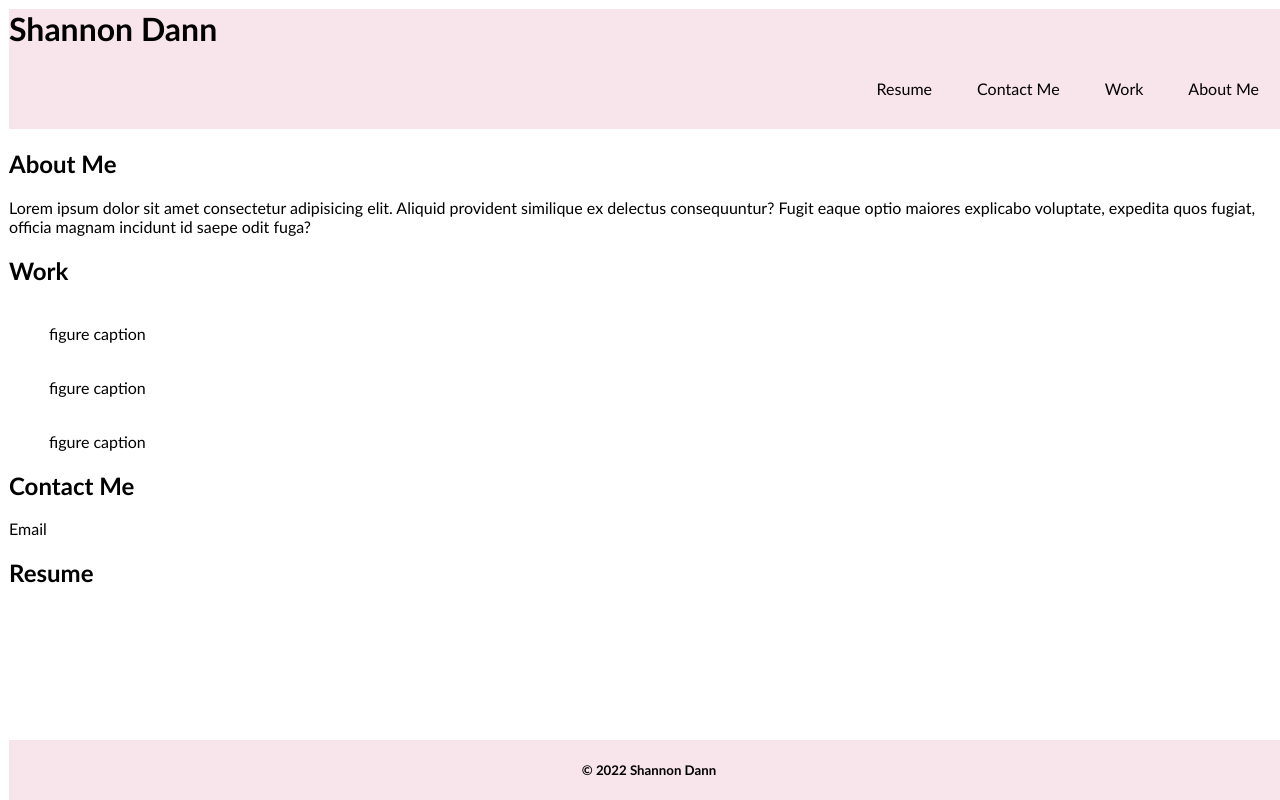
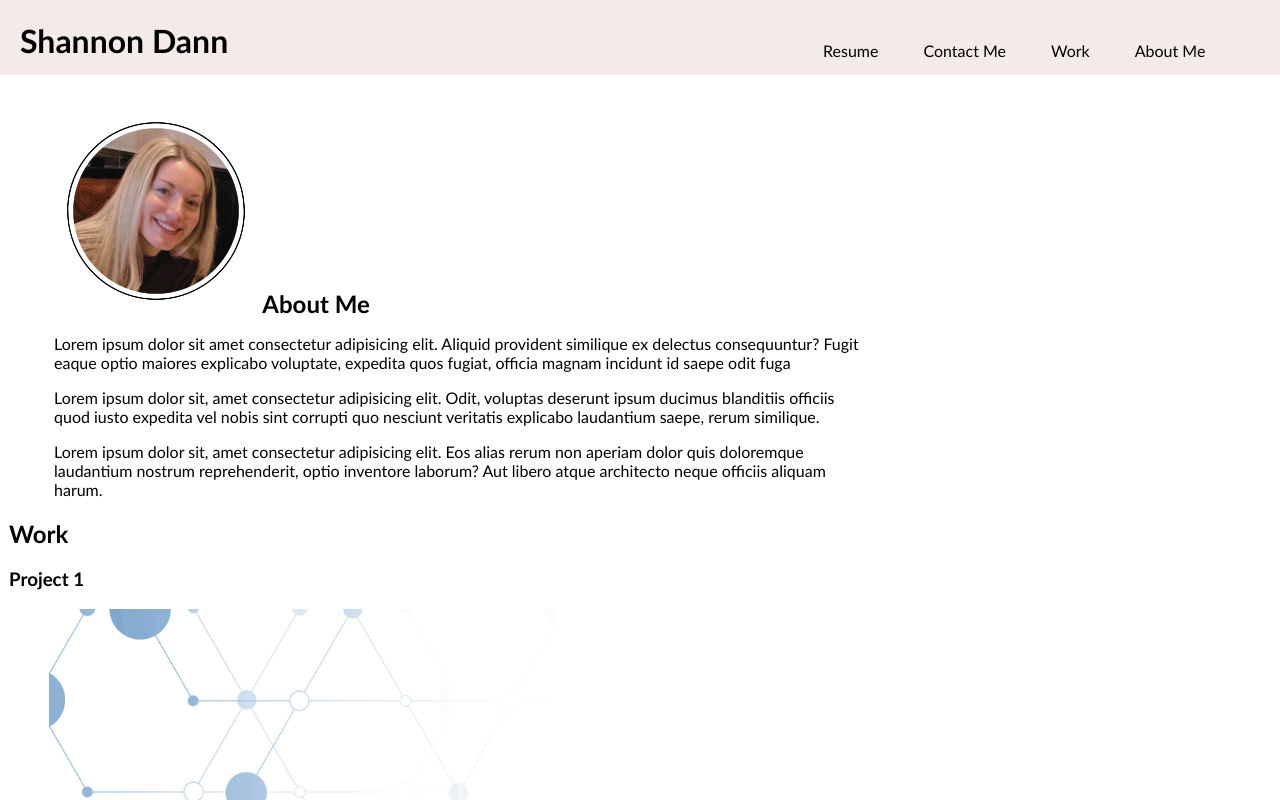
Before and after one commit to smdann/homework-professional-portfolio, a plain HTML site: page index.html in a window 1280 px wide. Shown: the top 800 px of the page. Drawn offline with Linux system fonts and the light colour scheme.

Commit message:
Modified HTML file, added images to assets folder, modified CSS file.

```diff
--- a/assets/css/style.css
+++ b/assets/css/style.css
@@ -1,6 +1,10 @@
 /* Global */
 * {
+    /* margin: 0; */
+    /* padding: 0; */
+    box-sizing: border-box;
     font-family: 'Calibri', 'Tahoma', 'sans-serif'
+
 }
 
 body {
@@ -8,31 +12,38 @@ body {
 }
 
 /* Header */
-.header {
-    background-color: rgb(248, 228, 235);
+header {
+    background-color: #F4EAE9;
     position: fixed;
     width: 100%;
+    height: 75px;
+    left: 0;
+    top: 0;
+}
+
+#header-1 {
+    position: relative;
+    left: 20px;
+
 }
 
 ul {
     list-style-type: none;
     overflow: hidden;
-
+    position: absolute;
+    top: 10px;
+    left: 60%;
 }
 
-#header-typography {
-    margin:auto
-}
-
-li{
+li {
     float: right;
     padding-right: 15px;
 }
 
 a {
-    display: block;
+    display: inline-block;
     padding: 15px;
-    background-color: rgb(248, 228, 235);
+    background-color: #F4EAE9;
 }
 
 a:hover, a:link {
@@ -44,16 +55,28 @@ a:visited {
     color: black;
 }
 
-/* Paragraph */
-div {
-    padding-top: 120px;
+/* About Me Section */
+.about-me {
+    padding-top: 100px;
+    padding-left: 45px;
+    padding-right: 400px;
+}
+
+#about-me {
+    display: inline;
+}
+
+#self-photo {
+    max-width: 25%;
+    height: auto;
 }
 
 /* Footer */
 .footer {
     text-align: center;
-    background-color: rgb(248, 228, 235);
-    bottom: 0px;
+    background-color :#F4EAE9;
+    position: absolute;
+    /* bottom: 0; */
     width: 100%;
-    position: fixed;
+    left: 0;
 }
--- a/index.html
+++ b/index.html
@@ -8,8 +8,8 @@
   <link rel="stylesheet" href="./assets/css/style.css"/>
 </head>
 <body>
-    <header class="header">
-        <h1 id="header-typography">Shannon Dann</h1>
+  <header>
+    <h1 id="header-1">Shannon Dann</h1>
       <nav class="nav-menu">
         <ul>
           <li><a href="#about-me">About Me</a></li>
@@ -19,49 +19,59 @@
         </ul>
       </nav>
     </header>
-<div>
 
-</div>
   <main>
-        <section>
-            <h2>About Me</h2>
-            <p>Lorem ipsum dolor sit amet consectetur adipisicing elit. Aliquid provident similique ex delectus consequuntur? Fugit eaque optio maiores explicabo voluptate, expedita quos fugiat, officia magnam incidunt id saepe odit fuga?</p>
+    <section class="about-me">
+
+      <img id="self-photo" src="./assets/images/self-photo.png" alt="Shannon Dann" >
+
+      <h2 id="about-me">About Me</h2>
+      <p>Lorem ipsum dolor sit amet consectetur adipisicing elit. Aliquid provident similique ex delectus consequuntur? Fugit eaque optio maiores explicabo voluptate, expedita quos fugiat, officia magnam incidunt id saepe odit fuga</p>
+
+      <p>Lorem ipsum dolor sit, amet consectetur adipisicing elit. Odit, voluptas deserunt ipsum ducimus blanditiis officiis quod iusto expedita vel nobis sint corrupti quo nesciunt veritatis explicabo laudantium saepe, rerum similique.</p>
+
+      <p>Lorem ipsum dolor sit, amet consectetur adipisicing elit. Eos alias rerum non aperiam dolor quis doloremque laudantium nostrum reprehenderit, optio inventore laborum? Aut libero atque architecto neque officiis aliquam harum.</p>
+
     </section>
 
-        <section>
+    <section class="work-projects">
       <h2>Work</h2>
+        <h3>Project 1</h3>
           <figure>
-                <img src="" alt="" >
+            <img src="./assets/images/project-1-placeholder-image.png" alt="project 1 placeholder image" >
             <figcaption>figure caption</figcaption>
           </figure>
 
+        <h3>Project 2</h3>
           <figure>
-                <img src="" alt="" >
+            <img src="./assets/images/project-2-placeholder-image.png" alt="project 2 placeholder image" >
             <figcaption>figure caption</figcaption>
           </figure>
 
+        <h3>Project 3</h3>
           <figure>
-                <img src="" alt="" >
+            <img src="./assets/images/project-3-placeholder-image.png" alt="project 3 placeholder image" >
             <figcaption>figure caption</figcaption>
           </figure>
     </section>
 
-        <section>
+    <section class="contact-me">
       <h2>Contact Me</h2>
         <p>Email</p>
     </section>
 
-        <section>
+    <section class="work-history">
       <h2>Resume</h2>
+        <p>Lorem ipsum dolor, sit amet consectetur adipisicing elit. Odio commodi provident deserunt corporis. Error corrupti recusandae beatae eligendi aut quisquam tempora quo. Alias unde dolores dolorum. Adipisci corporis rerum totam?</p>
+
+        <p>Lorem ipsum dolor, sit amet consectetur adipisicing elit. Laudantium, dolorum unde? Dignissimos temporibus sed quae pariatur cum. Perferendis ex, inventore praesentium alias iusto voluptates odit, quibusdam sequi incidunt a ea.</p>
     </section>
   </main>
 </body>
 
 <footer class="footer">
   <h5>
-        <p>
     &copy; 2022 Shannon Dann
-        </p>
   </h5>
 </footer>
 </html>
```
Also changed, not shown: assets/images/project-1-placeholder-image.png (added), assets/images/project-2-placeholder-image.png (added), assets/images/project-3-placeholder-image.png (added), assets/images/self-photo.png (added). Lines whose indentation alone changed are shown as unchanged.
